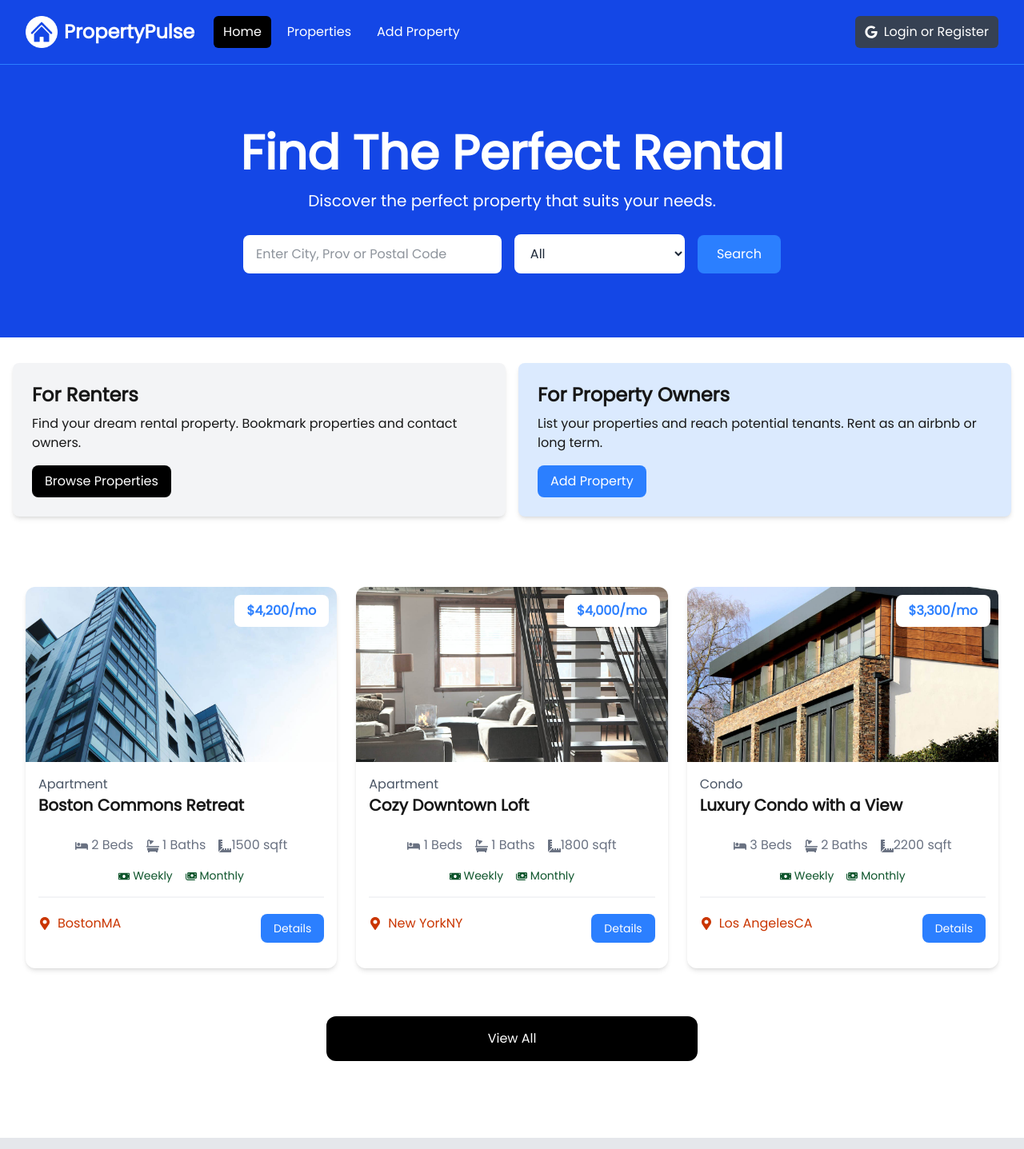
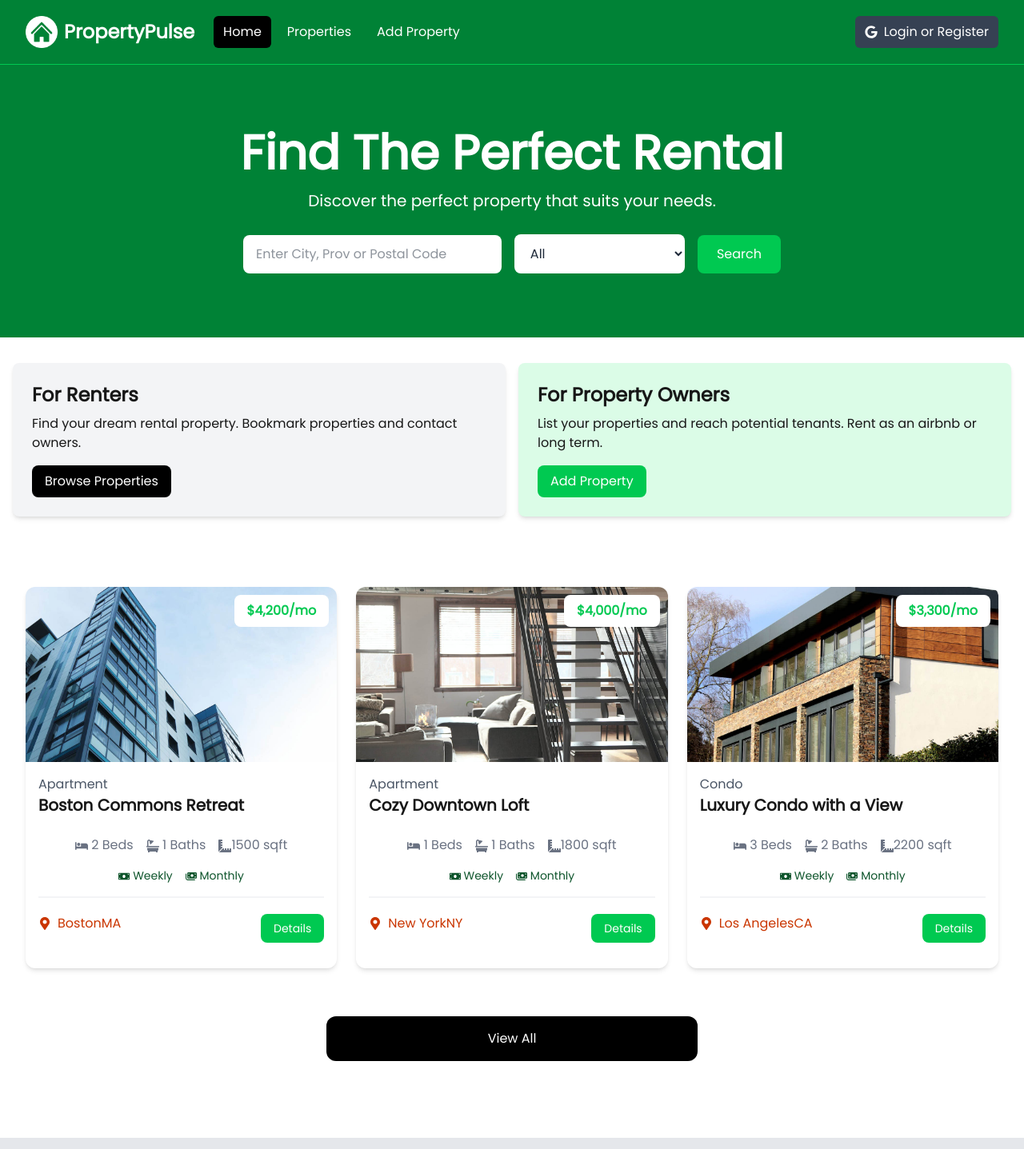
Before and after one commit to KevinYih/yih-homes-nextjs, a Next.js app: page / in a window 1280 px wide. Shown: the top 1437 px of the page at 80% size. Built offline with nearby package versions, Linux system fonts and the light colour scheme.

Commit message:
add Loading page

```diff
--- /dev/null
+++ b/src/app/loading.jsx
@@ -0,0 +1,11 @@
+"use client";
+
+const LoadingSpinner = () => {
+  return (
+    <div className="flex items-center justify-center h-screen bg-white">
+      <div className="w-12 h-12 border-4 border-green-500 border-dashed rounded-full animate-spin"></div>
+    </div>
+  );
+};
+
+export default LoadingSpinner;
--- a/src/app/not-found.jsx
+++ b/src/app/not-found.jsx
@@ -4,7 +4,7 @@ import Image from "next/image";
 
 const NotFoundPage = () => {
   return (
-    <section className="bg-blue-50 min-h-screen flex-grow">
+    <section className="bg-green-50 min-h-screen flex-grow">
       <div className="container m-auto max-w-2xl py-24">
         <div className="bg-white px-6 py-24 mb-4 shadow-md rounded-md border m-4 md:m-0">
           <div className="flex justify-center">
@@ -13,7 +13,7 @@ const NotFoundPage = () => {
           <div className="text-center">
             <h1 className="text-3xl font-bold mt-4 mb-2">Page Not Found</h1>
             <p className="text-gray-500 text-xl mb-10">The page you are looking for does not exist.</p>
-            <Link href="/" className="bg-blue-700 hover:bg-blue-800 text-white font-bold py-4 px-3 rounded-xl ">
+            <Link href="/" className="bg-green-700 hover:bg-green-800 text-white font-bold py-4 px-3 rounded-xl ">
               <Image className="h-10 w-auto inline mr-5" src={logo} alt="PropertyPulse" /> Go Home
             </Link>
           </div>
--- a/src/components/Hero.jsx
+++ b/src/components/Hero.jsx
@@ -2,7 +2,7 @@ import React from "react";
 
 const Hero = () => {
   return (
-    <section className="bg-blue-700 py-20 mb-4">
+    <section className="bg-green-700 py-20 mb-4">
       <div className="max-w-7xl mx-auto px-4 sm:px-6 lg:px-8 flex flex-col items-center">
         <div className="text-center">
           <h1 className="text-4xl font-extrabold text-white sm:text-5xl md:text-6xl">Find The Perfect Rental</h1>
@@ -14,13 +14,13 @@ const Hero = () => {
             <label htmlFor="location" className="sr-only">
               Location
             </label>
-            <input type="text" id="location" placeholder="Enter City, Prov or Postal Code" className="w-full px-4 py-3 rounded-lg bg-white text-gray-800 focus:outline-none focus:ring focus:ring-blue-500" />
+            <input type="text" id="location" placeholder="Enter City, Prov or Postal Code" className="w-full px-4 py-3 rounded-lg bg-white text-gray-800 focus:outline-none focus:ring focus:ring-green-500" />
           </div>
           <div className="w-full md:w-2/5 md:pl-2">
             <label htmlFor="property-type" className="sr-only">
               Property Type
             </label>
-            <select id="property-type" className="w-full px-4 py-3 rounded-lg bg-white text-gray-800 focus:outline-none focus:ring focus:ring-blue-500">
+            <select id="property-type" className="w-full px-4 py-3 rounded-lg bg-white text-gray-800 focus:outline-none focus:ring focus:ring-green-500">
               <option value="All">All</option>
               <option value="Apartment">Apartment</option>
               <option value="Studio">Studio</option>
@@ -32,7 +32,7 @@ const Hero = () => {
               <option value="Other">Other</option>
             </select>
           </div>
-          <button type="submit" className="md:ml-4 mt-4 md:mt-0 w-full md:w-auto px-6 py-3 rounded-lg bg-blue-500 text-white hover:bg-blue-600 focus:outline-none focus:ring focus:ring-blue-500">
+          <button type="submit" className="md:ml-4 mt-4 md:mt-0 w-full md:w-auto px-6 py-3 rounded-lg bg-green-500 text-white hover:bg-green-600 focus:outline-none focus:ring focus:ring-green-500">
             Search
           </button>
         </form>
--- a/src/components/HomeProperties.jsx
+++ b/src/components/HomeProperties.jsx
@@ -9,7 +9,7 @@ const HomeProperties = () => {
     <>
       <section className="px-4 py-6">
         <div className="container-xl lg:container m-auto px-4 py-6">
-          <h2 className="text-3xl font-bold text-blue-500 mb-6 text-center"></h2>
+          <h2 className="text-3xl font-bold text-green-500 mb-6 text-center"></h2>
           {properties.length === 0 ? (
             <p>No properties are found</p>
           ) : (
--- a/src/components/InfoBoxes.jsx
+++ b/src/components/InfoBoxes.jsx
@@ -9,7 +9,7 @@ const InfoBoxes = () => {
           <InfoBox heading="For Renters" bgColor="bg-gray-100" btnColor="bg-black" btnText="Browse Properties" btnHoverColor="bg-gray-700" link="/properties">
             Find your dream rental property. Bookmark properties and contact owners.
           </InfoBox>
-          <InfoBox heading="For Property Owners" bgColor="bg-blue-100" btnColor="bg-blue-500" btnText="Add Property" btnHoverColor="bg-blue-600" link="/properties/add">
+          <InfoBox heading="For Property Owners" bgColor="bg-green-100" btnColor="bg-green-500" btnText="Add Property" btnHoverColor="bg-green-600" link="/properties/add">
             List your properties and reach potential tenants. Rent as an airbnb or long term.
           </InfoBox>
         </div>
--- a/src/components/Navbar.jsx
+++ b/src/components/Navbar.jsx
@@ -17,7 +17,7 @@ const Navbar = () => {
   console.log("pathname:", pathname);
 
   return (
-    <nav className="bg-blue-700 border-b border-blue-500">
+    <nav className="bg-green-700 border-b border-green-500">
       <div className="mx-auto max-w-7xl px-2 sm:px-6 lg:px-8">
         <div className="relative flex h-20 items-center justify-between">
           <div className="absolute inset-y-0 left-0 flex items-center md:hidden">
--- a/src/components/PropertyCard.jsx
+++ b/src/components/PropertyCard.jsx
@@ -26,7 +26,7 @@ const PropertyCard = ({ property }) => {
           <div className="text-gray-600">{property.type}</div>
           <h3 className="text-xl font-bold">{property.name}</h3>
         </div>
-        <h3 className="absolute top-[10px] right-[10px] bg-white px-4 py-2 rounded-lg text-blue-500 font-bold text-right md:text-center lg:text-right">{getRateDisplay()}</h3>
+        <h3 className="absolute top-[10px] right-[10px] bg-white px-4 py-2 rounded-lg text-green-500 font-bold text-right md:text-center lg:text-right">{getRateDisplay()}</h3>
 
         <div className="flex justify-center gap-4 text-gray-500 mb-4">
           <p>
@@ -64,7 +64,7 @@ const PropertyCard = ({ property }) => {
               {` `}{" "}
             </span>
           </div>
-          <Link href={`/properties/${property._id} `} className="h-[36px] bg-blue-500 hover:bg-blue-600 text-white px-4 py-2 rounded-lg text-center text-sm">
+          <Link href={`/properties/${property._id} `} className="h-[36px] bg-green-500 hover:bg-green-600 text-white px-4 py-2 rounded-lg text-center text-sm">
             Details
           </Link>
         </div>
```
